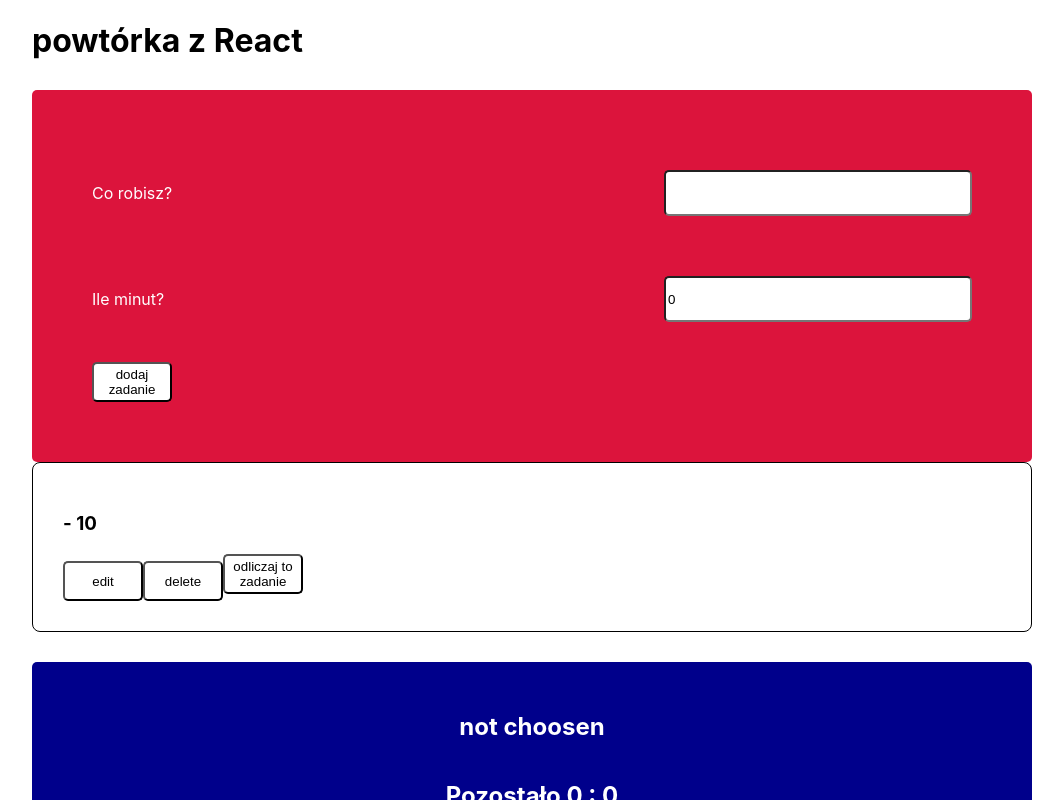
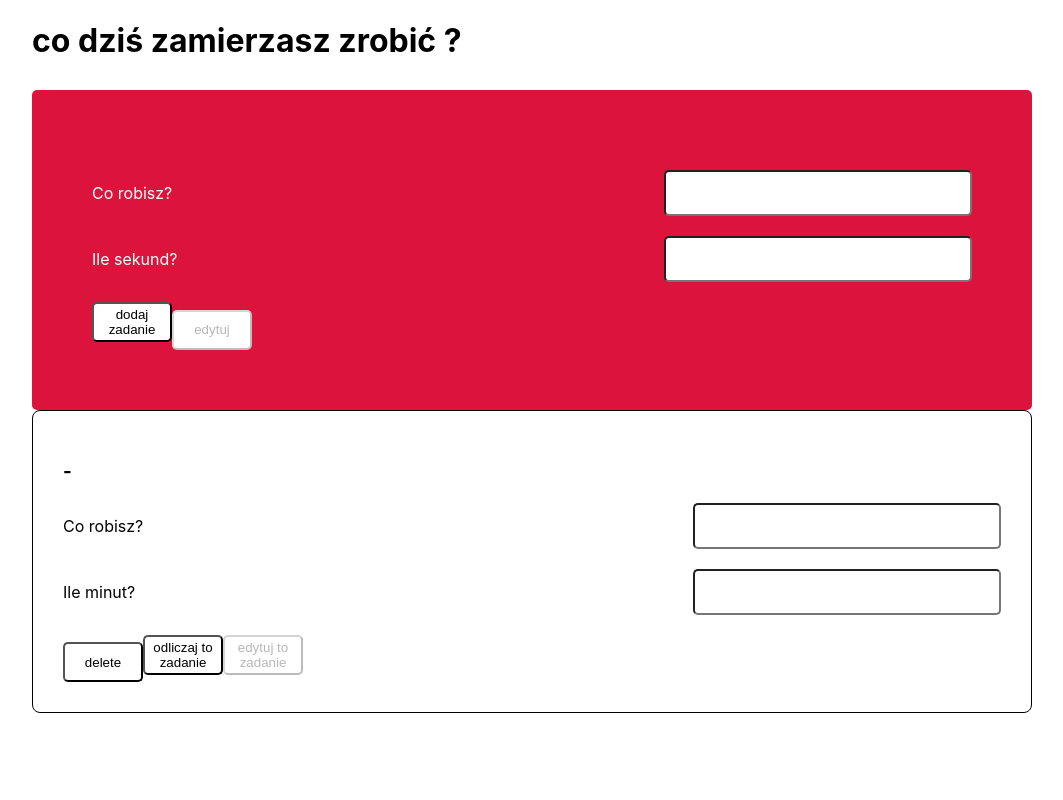
Before and after one commit to aleksandrajaroszewska/timer, a React (Create React App) app: page / in a window 1280 px wide. Both pictures are taken after a click on the button "dodaj zadanie". Shown: the top 800 px of the page, without its empty margins (108-1171 px from the left). Built offline with nearby package versions, Linux system fonts and the light colour scheme.

Commit message:
error boundaries and prop types check

```diff
--- a/src/App.css
+++ b/src/App.css
@@ -1,7 +1,7 @@
 .main-wrapper {
   max-width:1000px;
   margin: 0 auto;
-  color: white;
+  color: black
 
 
 }
@@ -12,6 +12,7 @@ h1 {color: black}
   margin-top:30px;
   padding: 60px;
   border-radius: 5px;
+  color: white;
 
 }
 button {
@@ -31,6 +32,7 @@ button {
   align-items:center;
   padding: 30px;
   border-radius: 5px;
+  color: white;
 
 }
 .task {
--- a/src/App.js
+++ b/src/App.js
@@ -1,7 +1,7 @@
 import React from 'react';
 import './App.css';
 
-import Wrapper from './components/wrapper';
+import Wrapper from './components/Wrapper';
 
 function App() {
   return <Wrapper />;
--- a/src/atoms/Clock.jsx
+++ b/src/atoms/Clock.jsx
@@ -1,5 +1,5 @@
-/* eslint-disable react/prop-types */
 import React, { memo } from 'react';
+import PropTypes from 'prop-types';
 
 const Clock = ({ inactive, minutes, seconds }) => {
   return (
@@ -11,5 +11,16 @@ const Clock = ({ inactive, minutes, seconds }) => {
     </div>
   );
 };
+// Clock.defaultProps = {
+//   minutes: 5,
+//   seconnds: 3,
+// };
+
+const NumberOrStringType = PropTypes.oneOfType([PropTypes.number, PropTypes.string]);
+
+Clock.propTypes = {
+  minutes: NumberOrStringType.isRequired,
+  seconds: NumberOrStringType.isRequired,
+};
 
 export default memo(Clock);
--- /dev/null
+++ b/src/atoms/Error.jsx
@@ -0,0 +1,24 @@
+/* eslint-disable no-unused-vars */
+import React, { Component } from 'react';
+
+class Error extends Component {
+  state = { hasError: false };
+
+  static getDerivedStateFromError() {
+    // Update state so the next render will show the fallback UI.
+    return { hasError: true };
+  }
+
+  componentDidCatch(error, errorInfo) {
+    // You can also log the error to an error reporting service
+    console.log('błąd', error, errorInfo);
+  }
+
+  render() {
+    const { message, children } = this.props;
+    const { hasError } = this.state;
+    return hasError ? message : children;
+  }
+}
+
+export default Error;
--- a/src/atoms/Task.jsx
+++ b/src/atoms/Task.jsx
@@ -2,22 +2,42 @@
 /* eslint-disable react/prop-types */
 import React, { memo } from 'react';
 
-const Task = ({ title, totalTime, onEdit, onDelete, onChoose }) => {
+const Task = ({
+  title,
+  totalTime,
+  onDelete,
+  onChoose,
+  onTitleChange,
+  onTimeChange,
+  inactive,
+  onEdit,
+}) => {
+  // if (totalTime <= 0) {
+  //   throw new Error('całkowity czas musi być wiekszy ni zero');
+  // }
   return (
     <div className="task">
       <h3>
         {`${title} -
            ${totalTime}`}
       </h3>
-      <button onClick={onEdit} type="button">
-        edit
-      </button>
+      <label>
+        Co robisz?
+        <input value={title} onChange={onTitleChange} type="text" disabled={inactive} />
+      </label>
+      <label>
+        Ile minut?
+        <input value={totalTime} onChange={onTimeChange} type="number" disabled={inactive} />
+      </label>
       <button onClick={onDelete} type="button">
         delete
       </button>
       <button onClick={onChoose} type="button">
         odliczaj to zadanie
       </button>
+      <button onClick={onEdit} type="button" disabled={!inactive}>
+        edytuj to zadanie
+      </button>
     </div>
   );
 };
--- a/src/components/Creator.jsx
+++ b/src/components/Creator.jsx
@@ -7,21 +7,36 @@ const Creator = ({
   onCreate,
   onCurrentTimeChange,
   onCurrentTitleChange,
+  inactive,
+  onEdit,
 }) => {
   return (
     <div className="editor">
-      <label>
+      <label className={inactive ? ' inactive' : ''}>
         Co robisz?
-        <input value={currentTitle} onChange={onCurrentTitleChange} type="text" />
+        <input
+          value={currentTitle}
+          onChange={onCurrentTitleChange}
+          disabled={inactive}
+          type="text"
+        />
       </label>
-      <br />
-      <label>
-        Ile minut?
-        <input value={currentTime} onChange={onCurrentTimeChange} type="number" />
+
+      <label className={inactive ? ' inactive' : ''}>
+        Ile sekund?
+        <input
+          value={currentTime}
+          onChange={onCurrentTimeChange}
+          type="number"
+          disabled={inactive}
+        />
       </label>
-      <br />
-      <button onClick={onCreate} type="button">
+
+      <button onClick={onCreate} type="button" disabled={inactive}>
         dodaj zadanie
+      </button>
+      <button onClick={onEdit} type="button" disabled={!inactive}>
+        edytuj
       </button>
     </div>
   );
--- a/src/components/TaskBoxes.jsx
+++ /dev/null
@@ -1,129 +0,0 @@
-/* eslint-disable react/no-array-index-key */
-/* eslint-disable array-callback-return */
-import React, { Component } from 'react';
-import { v4 as uuidv4 } from 'uuid';
-import Task from '../atoms/Task';
-import Creator from './Creator';
-
-import Timer from './Timer';
-/* eslint-disable func-names */
-/* eslint-disable react/prop-types */
-
-class TaskBoxes extends Component {
-  state = {
-    taskBoxes: [],
-    currentTitle: '',
-    currentTime: 10,
-    currentTaskId: 0,
-  };
-
-  addTask = (task) => {
-    this.setState((prevState) => {
-      const taskBoxes = [...prevState.taskBoxes, task];
-      return {
-        taskBoxes,
-      };
-    });
-  };
-
-  removeTask = (indexToRemove) => {
-    this.setState((prevState) => {
-      const taskBoxes = prevState.taskBoxes.filter((task, index) => index !== indexToRemove);
-      return {
-        taskBoxes,
-      };
-    });
-  };
-
-  updateTask = (indexToUpdate, updatedTask) => {
-    this.setState((prevState) => {
-      const taskBoxes = prevState.taskBoxes.map((task, index) => {
-        return index === indexToUpdate ? updatedTask : task;
-      });
-      return {
-        taskBoxes,
-      };
-    });
-  };
-
-  setCurrentTaskId = (currentTaskId) => {
-    this.setState({ currentTaskId });
-    console.log(currentTaskId);
-  };
-
-  handleCreate = () => {
-    const { currentTitle, currentTime } = this.state;
-    this.addTask({ id: uuidv4(), title: currentTitle, totalTime: currentTime });
-    this.setState({ currentTitle: '', currentTime: 0 });
-  };
-
-  onTitleChange = (event) => {
-    this.updateTask(index, { ...task, title: event.target.value });
-  };
-
-  onTimeChange = (event) => {
-    this.updateTask(index, { ...task, title: event.target.value });
-  };
-
-  onCurrentTimeChange = (event) => {
-    this.setState({ currentTime: event.target.value });
-  };
-
-  onCurrentTitleChange = (event) => {
-    this.setState({ currentTitle: event.target.value });
-  };
-
-  render() {
-    const { taskBoxes, currentTitle, currentTime, currentTaskId } = this.state;
-    console.log(currentTaskId);
-
-    // const choosenTitle = taskBoxes.filter((task) => {
-    //   return task.title;
-    // });
-
-    const activeTask = taskBoxes.filter((task) => {
-      if (task.id === currentTaskId) {
-        return task;
-      }
-      return false;
-    });
-
-    return (
-      <div>
-        <Creator
-          onCreate={this.handleCreate}
-          onCurrentTimeChange={this.onCurrentTimeChange}
-          onCurrentTitleChange={this.onCurrentTitleChange}
-          currentTitle={currentTitle}
-          currentTime={currentTime}
-        />
-        {taskBoxes &&
-          taskBoxes.map((task, index) => (
-            <Task
-              key={task.id}
-              title={task.title}
-              totalTime={task.totalTime}
-              onEdit={() => {
-                this.updateTask(index, { ...task, title: 'updated task' });
-              }}
-              onDelete={() => this.removeTask(index)}
-              onTimeChange={(event) => {
-                this.updateTask(index, { ...task, totalTime: event.target.value });
-              }}
-              onTitleChange={(event) => {
-                this.updateTask(index, { ...task, title: event.target.value });
-              }}
-              onChoose={() => this.setCurrentTaskId(task.id)}
-            />
-          ))}
-        <Timer
-          title={activeTask.length > 0 ? activeTask[0].title : 'not choosen'}
-          totalTime={activeTask.length > 0 ? activeTask[0].totalTime : 0}
-          isEditable={false}
-        />
-      </div>
-    );
-  }
-}
-
-export default TaskBoxes;
--- a/src/components/wrapper.jsx
+++ b/src/components/wrapper.jsx
@@ -1,39 +1,127 @@
+/* eslint-disable react/no-array-index-key */
+/* eslint-disable array-callback-return */
+import React, { Component } from 'react';
+import { v4 as uuidv4 } from 'uuid';
+import Task from '../atoms/Task';
+import Creator from './Creator';
+import Error from '../atoms/Error';
+
+import Timer from './Timer';
+/* eslint-disable func-names */
 /* eslint-disable react/prop-types */
-import React, { Component } from 'react';
-
-import TaskBoxes from './TaskBoxes';
 
 class Wrapper extends Component {
   state = {
-    title: 'Co robisz ?',
-    totalTime: 120,
+    taskBoxes: [],
+    currentTitle: '',
+    currentTime: '',
+    currentTaskId: 0,
     isEditable: true,
   };
 
-  onChoose = () => {};
-
-  handleConfirm = () => {
-    const { isEditable } = this.state;
-    this.setState({ isEditable: !isEditable });
+  addTask = (task) => {
+    this.setState((prevState) => {
+      const taskBoxes = [...prevState.taskBoxes, task];
+      return {
+        taskBoxes,
+      };
+    });
   };
 
-  handleTitleChange = (event) => {
-    const title = event.target.value;
-    this.setState({ title });
+  removeTask = (indexToRemove) => {
+    this.setState((prevState) => {
+      const taskBoxes = prevState.taskBoxes.filter((task, index) => index !== indexToRemove);
+      return {
+        taskBoxes,
+      };
+    });
   };
 
-  handleTimeChange = (event) => {
-    const totalTime = event.target.value;
-    this.setState({ totalTime });
+  updateTask = (indexToUpdate, updatedTask) => {
+    this.setState((prevState) => {
+      const taskBoxes = prevState.taskBoxes.map((task, index) => {
+        return index === indexToUpdate ? updatedTask : task;
+      });
+      return {
+        taskBoxes,
+      };
+    });
+  };
+
+  setCurrentTaskId = (currentTaskId) => {
+    this.setState({ currentTaskId, isEditable: false });
+  };
+
+  onEdit = () => {
+    this.setState({ isEditable: true, currentTime: '' });
+  };
+
+  handleCreate = () => {
+    const { currentTitle, currentTime } = this.state;
+    try {
+      this.addTask({ id: uuidv4(), title: currentTitle, totalTime: currentTime });
+      this.setState({ currentTitle: '', currentTime: '' });
+    } catch (error) {
+      console.lgg('error');
+    }
+  };
+
+  onCurrentTimeChange = (event) => {
+    this.setState({ currentTime: event.target.value });
+  };
+
+  onCurrentTitleChange = (event) => {
+    this.setState({ currentTitle: event.target.value });
   };
 
   render() {
-    const { title, totalTime } = this.state;
+    const { taskBoxes, currentTitle, currentTime, currentTaskId, isEditable } = this.state;
+
+    const activeTask = taskBoxes.filter((task) => {
+      if (task.id === currentTaskId) {
+        return task;
+      }
+      return false;
+    });
 
     return (
       <div className="main-wrapper">
-        <h1>powtórka z React</h1>
-        <TaskBoxes title={title} totaTime={totalTime} />
+        <h1> co dziś zamierzasz zrobić ?</h1>
+        {activeTask.length > 0 && (
+          <Timer
+            title={activeTask[0].title}
+            totalTime={activeTask[0].totalTime}
+            isEditable={isEditable}
+          />
+        )}
+        <Creator
+          inactive={!isEditable}
+          onCreate={this.handleCreate}
+          onCurrentTimeChange={this.onCurrentTimeChange}
+          onCurrentTitleChange={this.onCurrentTitleChange}
+          currentTitle={currentTitle}
+          currentTime={currentTime}
+          onEdit={this.onEdit}
+        />
+
+        {taskBoxes.map((task, index) => (
+          <Error key={task.id} message="musisz dodać czas do odliczenia">
+            <Task
+              inactive={!isEditable}
+              title={task.title}
+              totalTime={task.totalTime}
+              onDelete={() => this.removeTask(index)}
+              onTimeChange={(event) => {
+                this.updateTask(index, { ...task, totalTime: event.target.value });
+              }}
+              onTitleChange={(event) => {
+                this.updateTask(index, { ...task, title: event.target.value });
+              }}
+              onChoose={() => this.setCurrentTaskId(task.id)}
+              onEdit={this.onEdit}
+            />
+          </Error>
+        ))}
       </div>
     );
   }
```
Also changed, not shown: src/components/Editor.jsx (deleted, +0 -31 lines), src/components/Timer.jsx (+53 -12 lines).
